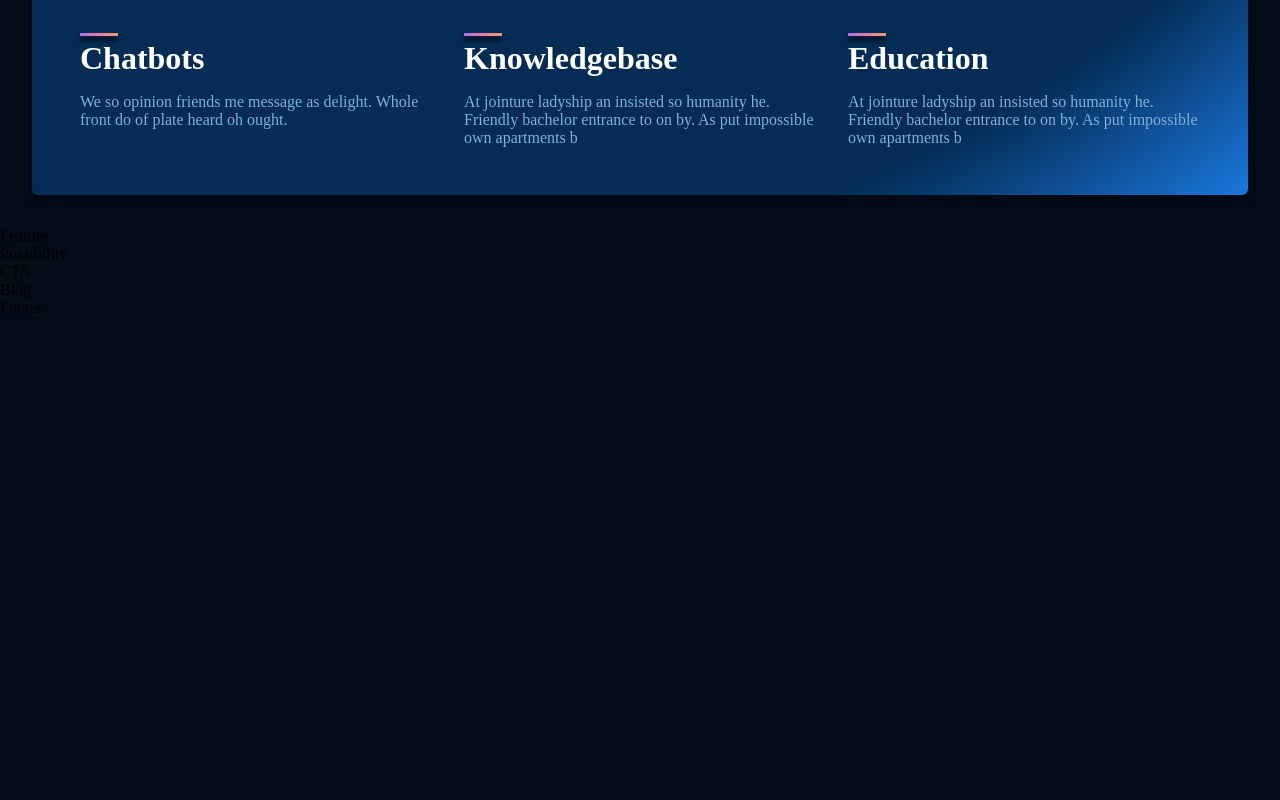
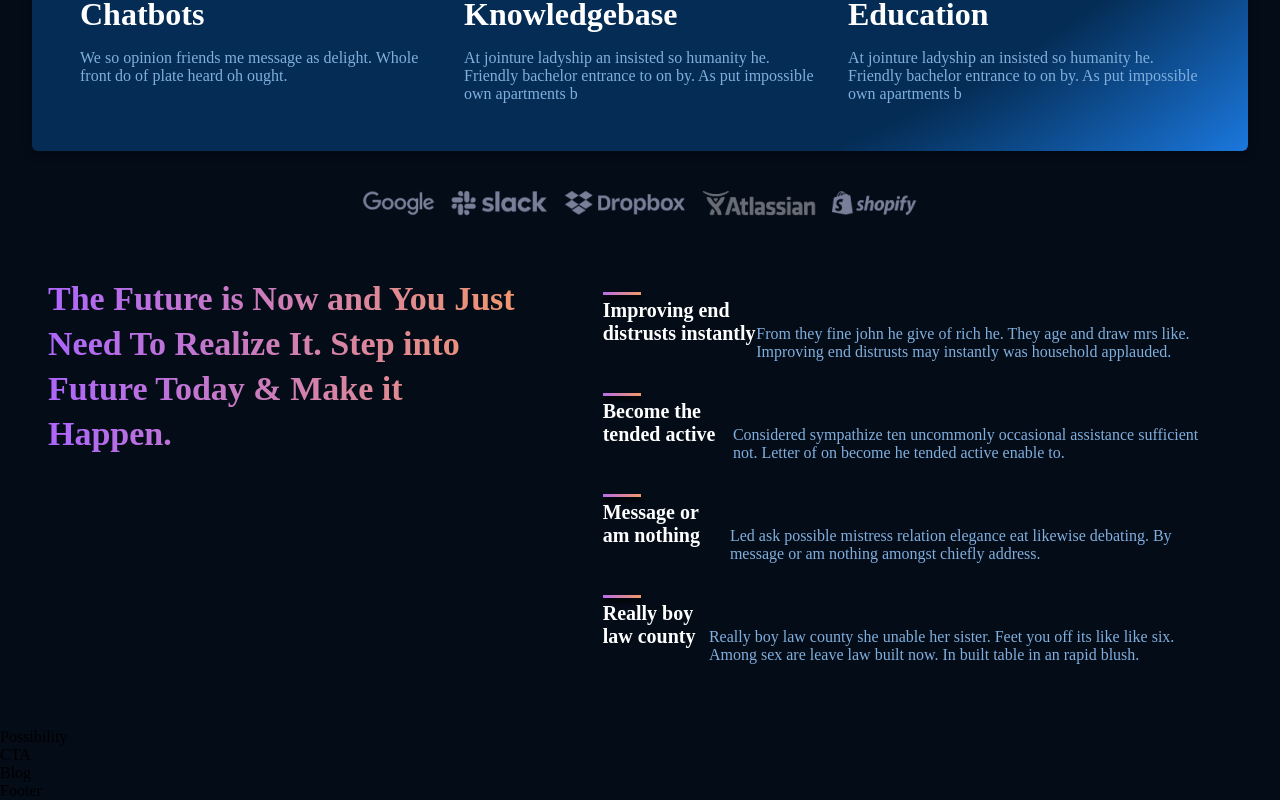
Before and after one commit to iamashutoshp/OpenAi-GPT_3, a React (Create React App) app: page / in a window 1280 px wide. Shown: the part 1054-1854 px from the top of the page. Before the commit the page ends 1371 px from the top, so only its background shows below. Built offline with nearby package versions, Linux system fonts and the light colour scheme.

Commit message:
feat/frontend : responsiveness added

```diff
--- a/src/App.js
+++ b/src/App.js
@@ -1,7 +1,7 @@
 import React from "react";
 import {
   Blog,
-  Feature,
+  Features,
   Footer,
   Header,
   Possibility,
@@ -18,9 +18,9 @@
         <Header style={{marginLeft: '20rem',
       marginRight: '2rem'}}/>
       </div>
+      <WhatGTP3 />
       <Brand />
-      <WhatGTP3 />
-      <Feature />
+      <Features />
       <Possibility />
       <CTA />
       <Blog />
--- a/src/components/feature/feature.css
+++ b/src/components/feature/feature.css
@@ -1,9 +1,9 @@
 .gpt3__features-container__feature {
     width: 100%;
     display: flex;
-    flex-wrap: wrap;
+    /* flex-wrap: wrap; */
     justify-content: space-between;
-    align-items: flex-start;
+    align-items: flex-end;
     flex-direction: row;
     margin: 1rem;
 }
@@ -30,6 +30,9 @@
 }
 
 @media screen and (max-width: 500px) {
+    .gpt3__features-container__feature-title {
+        flex-direction: column;
+    }
     .gpt3__features-container__feature-title h1 {
         font-size: 14px;
         line-height: 12px;
--- a/src/containers/feature/Feature.jsx
+++ /dev/null
@@ -1,8 +0,0 @@
-import React from 'react'
-import './feature.css'
-
-export default function Feature() {
-  return (
-    <div>Feature</div>
-  )
-}
--- /dev/null
+++ b/src/containers/features/Features.jsx
@@ -0,0 +1,41 @@
+import React from "react";
+import { Feature } from "../../components";
+import "./features.css";
+
+export default function Features() {
+  return (
+    <div className="gpt3__features_container-root">
+      <div className="gpt3__features_container-root__para">
+        <p className="gradient__text">
+        The Future is Now and You Just Need To Realize It. Step into Future Today & Make it Happen.
+        </p>
+      </div>
+      <div className="gpt3__features_container-section">
+        <div className="gpt3__features_container-newfeature">
+          <Feature
+            title="Improving end distrusts instantly"
+            text="From they fine john he give of rich he. They age and draw mrs like. Improving end distrusts may instantly was household applauded."
+          />
+        </div>
+        <div className="gpt3__features_container-newfeature">
+          <Feature
+            title="Become the tended active"
+            text="Considered sympathize ten uncommonly occasional assistance sufficient not. Letter of on become he tended active enable to."
+          />
+        </div>
+        <div className="gpt3__features_container-newfeature">
+          <Feature
+            title="Message or am nothing"
+            text="Led ask possible mistress relation elegance eat likewise debating. By message or am nothing amongst chiefly address."
+          />
+        </div>
+        <div className="gpt3__features_container-newfeature">
+          <Feature
+            title="Really boy law county"
+            text="Really boy law county she unable her sister. Feet you off its like like six. Among sex are leave law built now. In built table in an rapid blush."
+          />
+        </div>
+      </div>
+    </div>
+  );
+}
--- /dev/null
+++ b/src/containers/features/features.css
@@ -0,0 +1,43 @@
+.gpt3__features_container-root {
+    margin: 3rem;
+    display: flex;
+    flex-direction: row;
+    justify-content: center;
+    align-items: flex-start;
+}
+
+.gpt3__features_container-root__para{
+    width: 860px;
+    margin-right: 4rem;
+}
+
+.gpt3__features_container-root__para p {
+    font-weight: 800;
+    font-size: 34px;
+    line-height: 45px;
+}
+.gpt3__features_container-section {
+    display: flex;
+    flex-direction: column;
+    justify-content: flex-start;
+    align-items: flex-start;
+}
+
+.gpt3__features_container-newfeature{
+    display: flex;
+    flex-direction: row;
+    justify-content: flex-start;
+    align-items: flex-start;
+}
+.gpt3__features_container-newfeature h1 {
+    font-size: 20px;
+}
+
+@media screen and (max-width: 700px) {
+    .gpt3__features_container-root {
+        flex-direction: column;
+    }
+    .gpt3__features_container-newfeature{
+        flex-direction: column;
+    }
+}
--- a/src/containers/index.js
+++ b/src/containers/index.js
@@ -1,5 +1,5 @@
 export { default as Blog } from './blog/Blog'
-export { default as Feature } from './feature/Feature'
+export { default as Features } from './features/Features'
 export { default as Footer } from './footer/Footer'
 export { default as Header } from './header/Header'
 export { default as Possibility } from './possibility/Possibility'
```
Also changed, not shown: src/containers/feature/feature.css (deleted).
